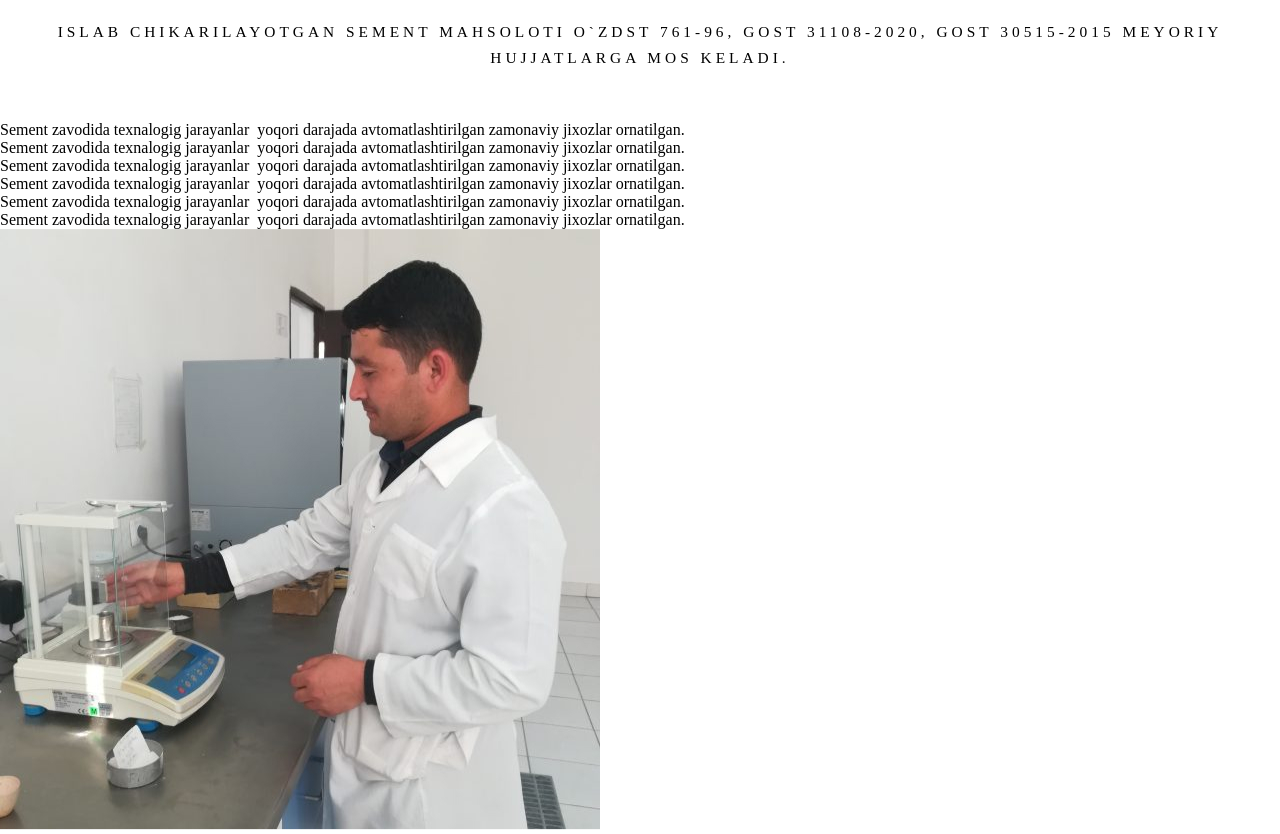
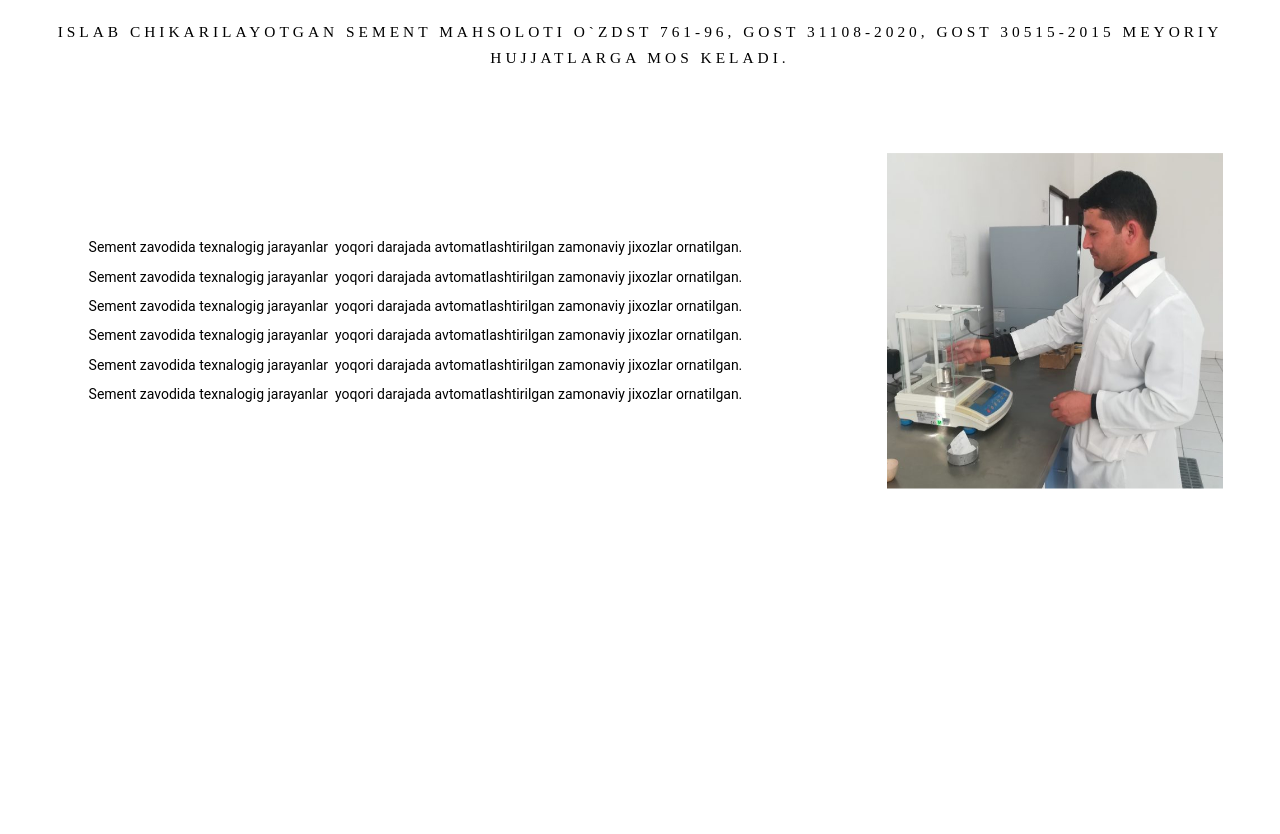
Before and after one commit to barotovbekhruzbek/sement, a Vue app: page / in a window 1280 px wide. Shown: the part 4900-5734 px from the top of the page. After the commit the page ends 5421 px from the top, so only its background shows below. Built offline with nearby package versions, Linux system fonts and the light colour scheme; what aos-vue would draw is missing.

Commit message:
edit lab

```diff
--- a/src/views/home/componenets/Lab.vue
+++ b/src/views/home/componenets/Lab.vue
@@ -11,7 +11,8 @@
     </div>
   </div>
 
-  <div class="lab-about-title">
+  <div class="container">
+    <div class="lab-about-title">
     <div class="left-content">
         <p>Sement zavodida texnalogig jarayanlar  yoqori darajada avtomatlashtirilgan zamonaviy jixozlar
 ornatilgan.</p>
@@ -29,6 +30,7 @@ ornatilgan.</p>
     <div class="right-content">
         <img src="../../../assets/images/card-sement/lab.jpg" alt="">
     </div>
+  </div>
   </div>
 </template>
 
@@ -72,4 +74,33 @@ export default {
         font-weight: 400;
         line-height: 26.18px; /* 170% */
     }
+    .container{
+        max-width: 1440px;
+        margin: 0 auto;
+
+        .lab-about-title {
+            display: flex;
+            justify-content: space-around;
+            align-items: center;
+            .left-content {
+                padding: 4rem;
+                color: #000;
+                font-family: Roboto;
+                font-size: 14px;
+                font-style: normal;
+                font-weight: 400;
+                line-height: 29.4px;
+            }
+            .right-content {
+                padding: 2rem;
+                width: 400px;
+                height: 400px;
+                img {
+                    width: 100%;
+                    height: 100%;
+                }
+            }
+        }
+
+}
 </style>
```
